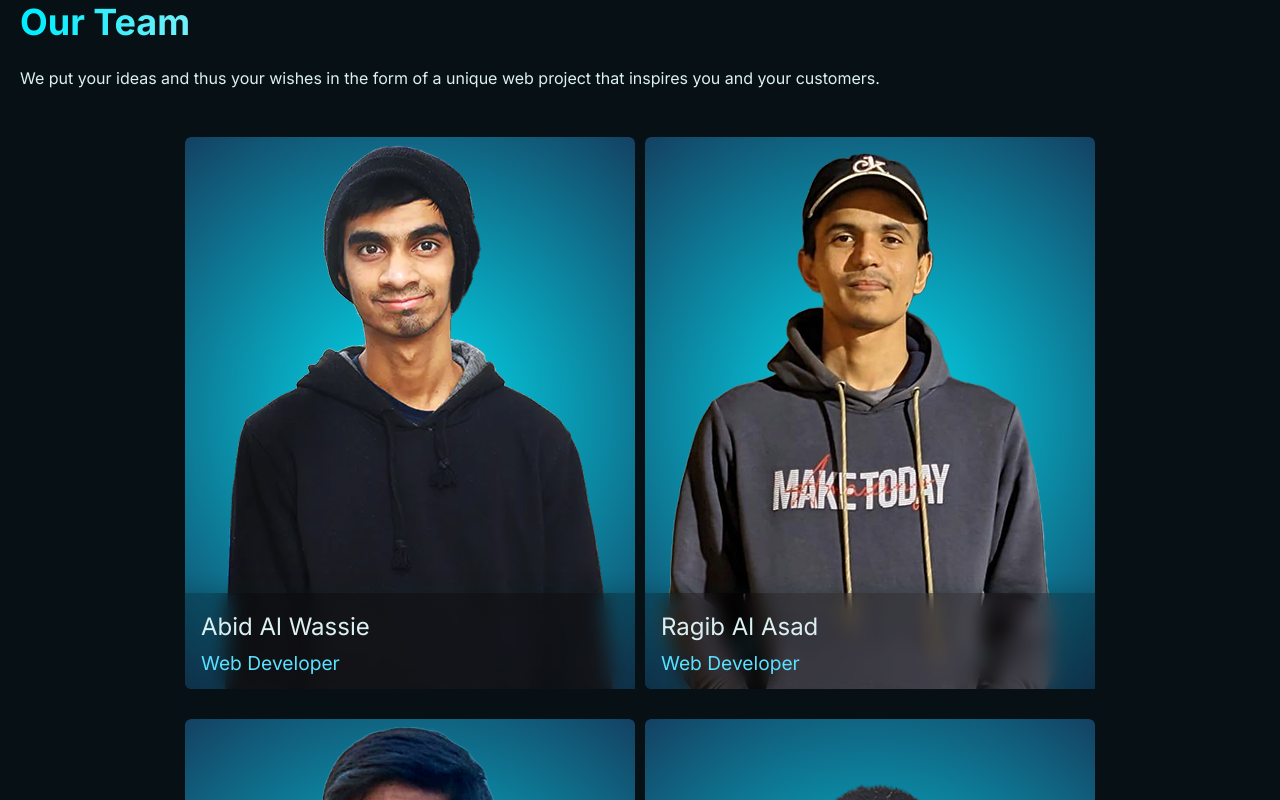
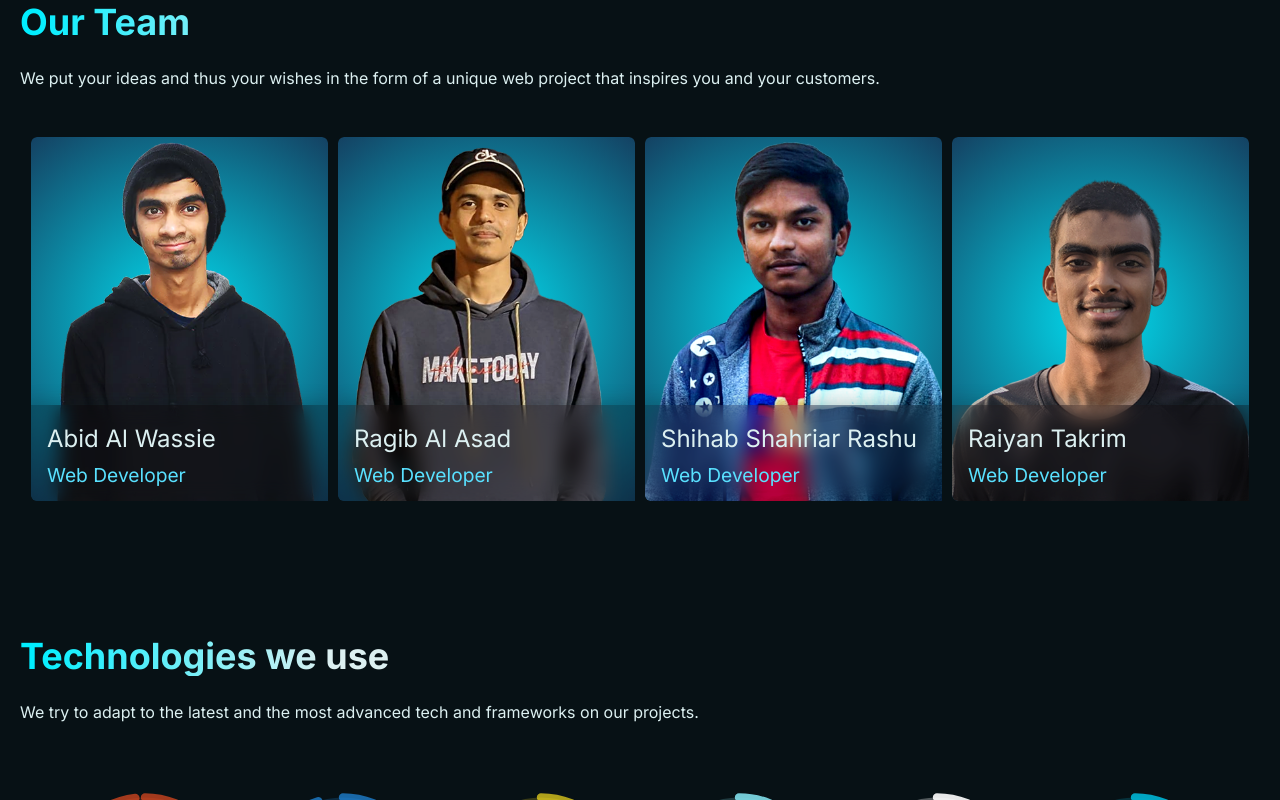
Before and after one commit to DEVELEVEN-io/develeven-io, a Next.js app: page / in a window 1280 px wide. Shown: the part 1940-2740 px from the top of the page. Built offline with nearby package versions, Linux system fonts and the light colour scheme.

Commit message:
updated project

```diff
--- a/components/Team/Team.jsx
+++ b/components/Team/Team.jsx
@@ -65,6 +65,8 @@ const Team = () => {
             <Image
               src={member.image}
               alt={member.name}
+              width={297}
+              height={364.32}
               className="object-cover rounded-t-md rounded-l-md rounded-b-none"
               priority  // Add priority property here
             />
```
